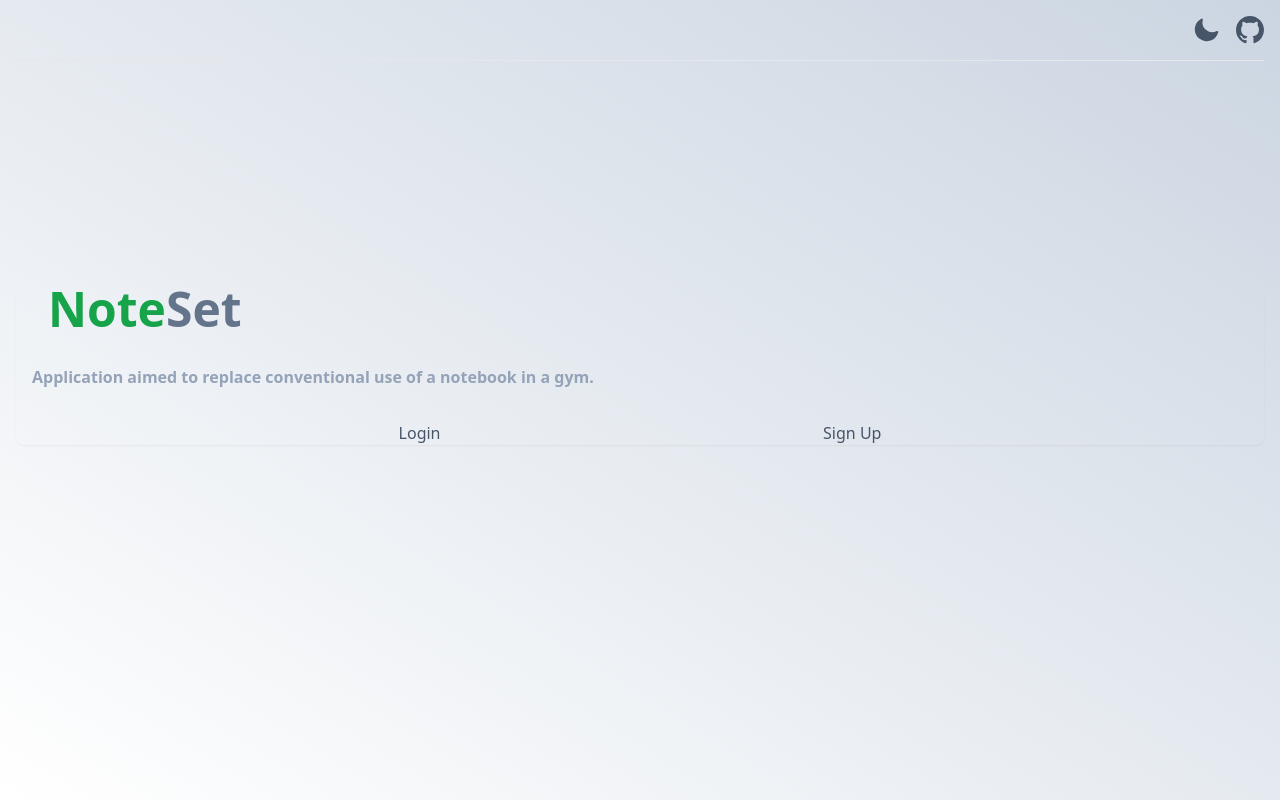
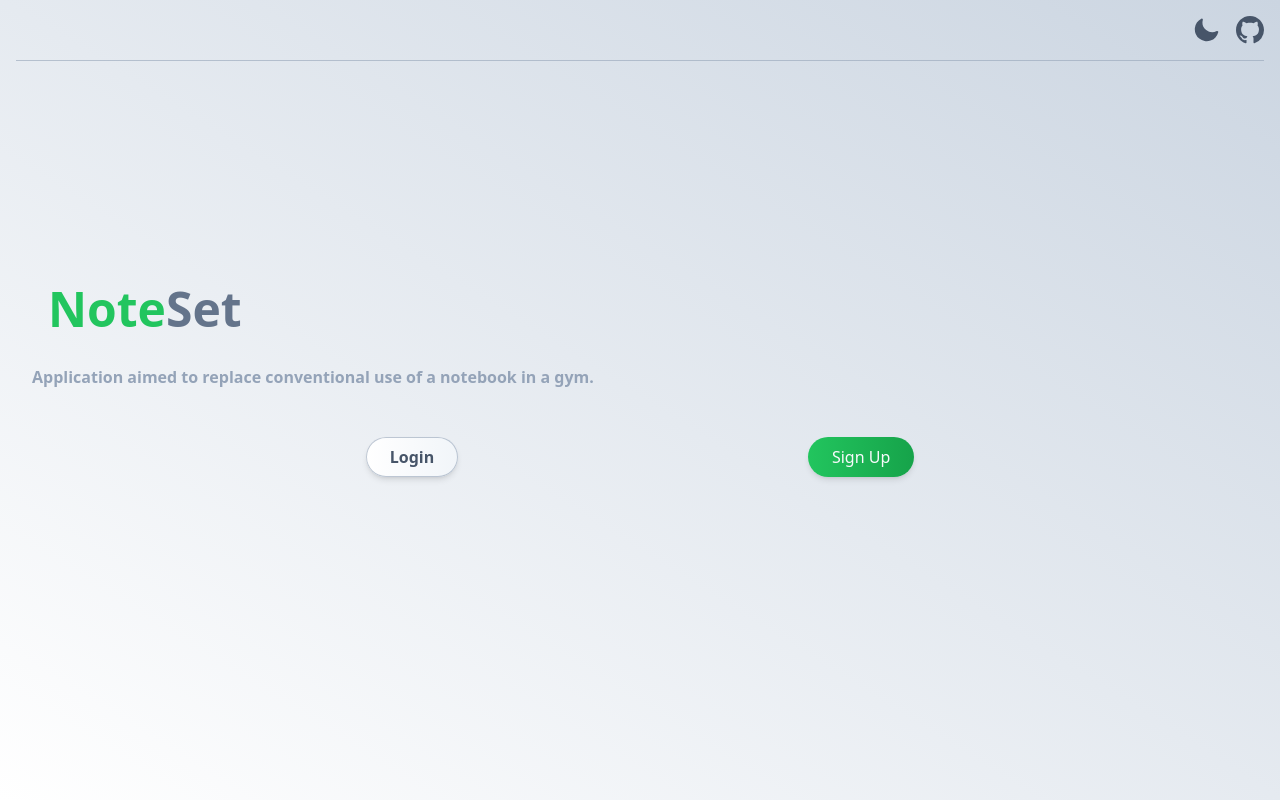
Before and after one commit to srkuleo/noteset, a Next.js app: page / in a window 1280 px wide. Built offline with nearby package versions, Linux system fonts and the light colour scheme.

Commit message:
REFACTORS: extract into few small components

```diff
--- a/src/app/page.tsx
+++ b/src/app/page.tsx
@@ -4,22 +4,32 @@ import Link from "next/link";
 
 export default function Home() {
   return (
-    <main className='min-h-screen p-4'>
-      <div className='flex gap-4 justify-end mb-56 border-b pb-4 dark:border-slate-700'>
+    <main className="p-4">
+      <div className="mb-56 flex justify-end gap-4 border-b border-slate-400/60 pb-4 dark:border-slate-700">
         <ModeButton />
         <GitHubButton />
       </div>
-      <div className='space-y-8 rounded-lg shadow-sm'>
-        <h1 className='text-5xl pl-8 text-green-600 font-bold'>
-          Note<span className='text-slate-500 font-semibold'>Set</span>
-        </h1>
-        <h2 className='pl-4 font-semibold text-slate-400 dark:text-slate-500/90'>
-          Application aimed to replace conventional use of a notebook in a gym.
-        </h2>
-        <div className='flex justify-evenly'>
-          <Link href='/login'>Login</Link>
-          <Link href='/sign-up'>Sign Up</Link>
-        </div>
+
+      <h1 className="mb-8 pl-8 text-5xl font-bold text-green-500 dark:text-green-600">
+        Note<span className="font-semibold text-slate-500">Set</span>
+      </h1>
+      <h2 className="mb-12 pl-4 font-semibold text-slate-400 dark:text-slate-500/90">
+        Application aimed to replace conventional use of a notebook in a gym.
+      </h2>
+
+      <div className="mb-8 flex justify-evenly">
+        <Link
+          href="/login"
+          className="rounded-3xl bg-gradient-to-r from-white to-slate-100 px-6  py-2 font-semibold text-slate-600 shadow-md ring-1 ring-inset ring-slate-400/60"
+        >
+          Login
+        </Link>
+        <Link
+          href="/sign-up"
+          className="rounded-3xl bg-gradient-to-r from-green-500 to-green-600 px-6 py-2 text-slate-50 shadow-md dark:from-green-600 dark:to-green-700"
+        >
+          Sign Up
+        </Link>
       </div>
     </main>
   );
```
